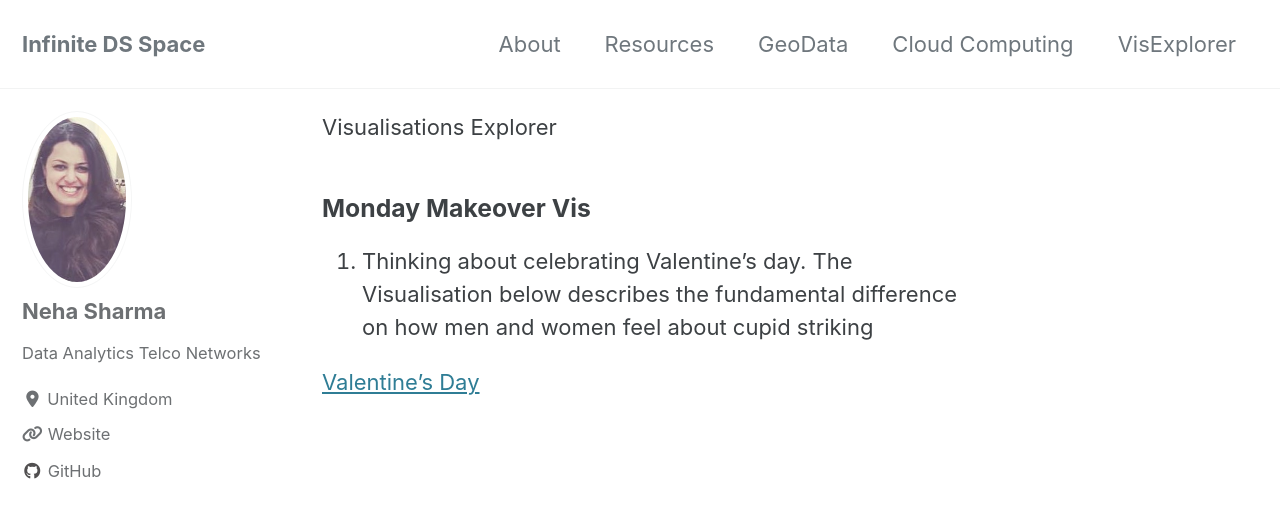
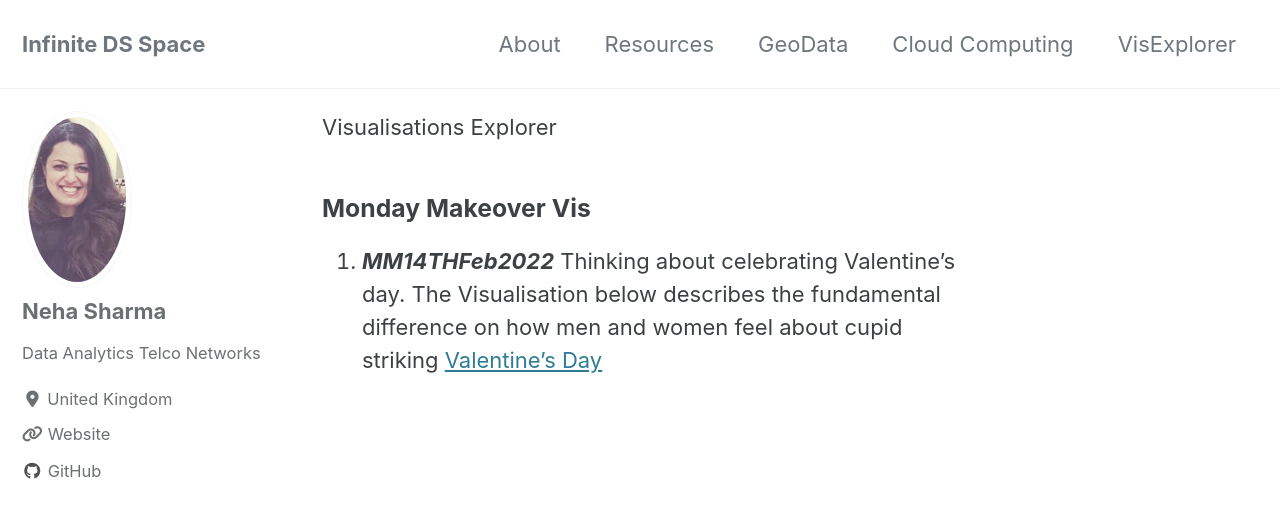
Before and after one commit to ns3115neha/ns3115neha.github.io, a Jekyll site: the page built from _pages/VisExplorer.md, in a window 1280 px wide and 900 px high. Shown: the top 518 px of the window. Built offline with Jekyll 4.4.1, drawn with Linux system fonts in a browser that asks for light colours; cached includes are drawn as plain includes; nearby versions of some CDN libraries.

Commit message:
added explanation to visexplorer

```diff
--- a/_pages/VisExplorer.md
+++ b/_pages/VisExplorer.md
@@ -9,6 +9,4 @@ Visualisations Explorer
 ### Monday Makeover Vis
 
 
-1. Thinking about celebrating Valentine's day. The Visualisation below describes the fundamental difference on how men and women feel about cupid striking
-
-[Valentine's Day](https://public.tableau.com/app/profile/neha8289/viz/valentines_day_mm/Dashboard3)
+1. ***MM14THFeb2022*** Thinking about celebrating Valentine's day. The Visualisation below describes the fundamental difference on how men and women feel about cupid striking [Valentine's Day](https://public.tableau.com/app/profile/neha8289/viz/valentines_day_mm/Dashboard3)
```
